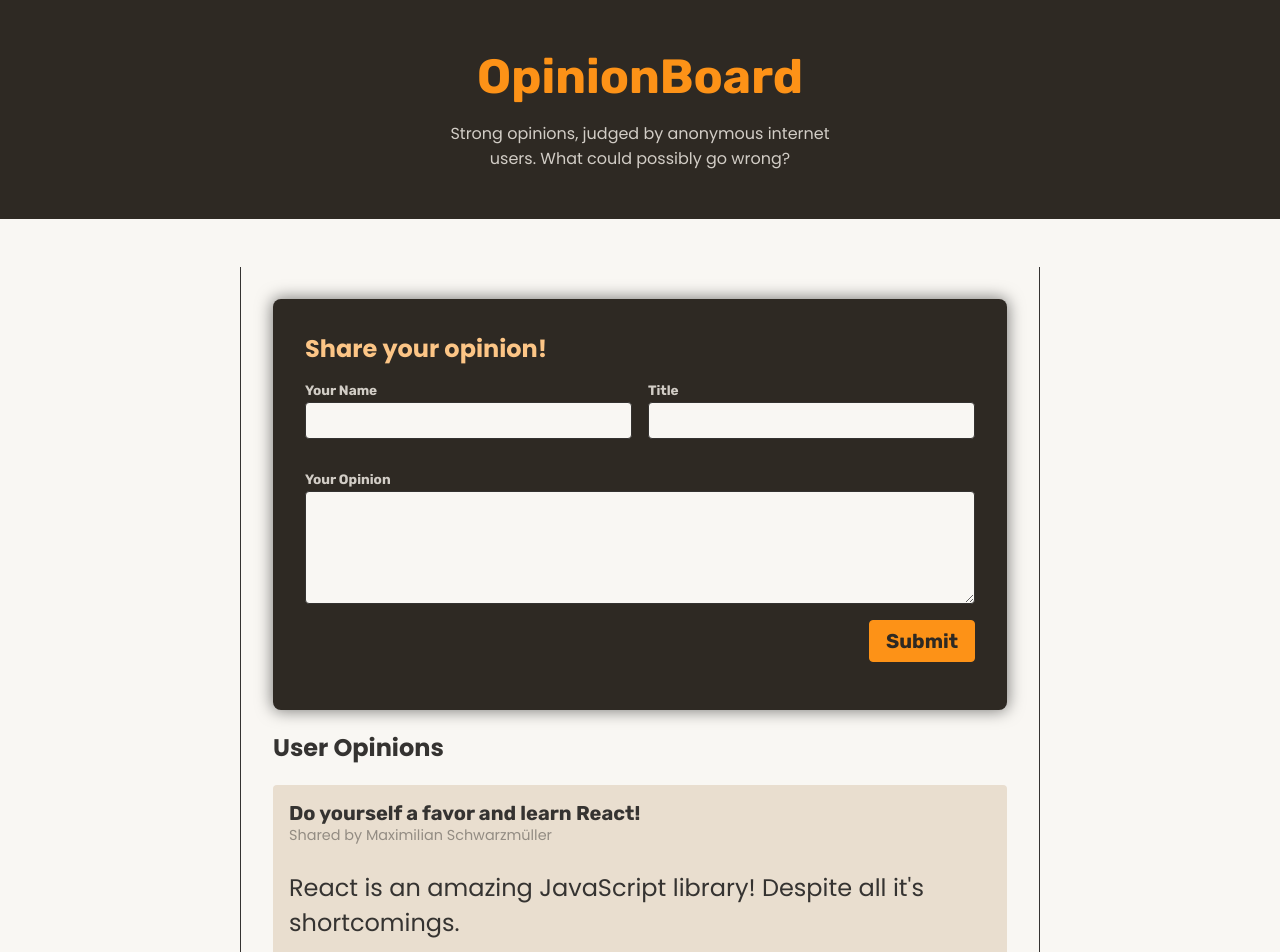
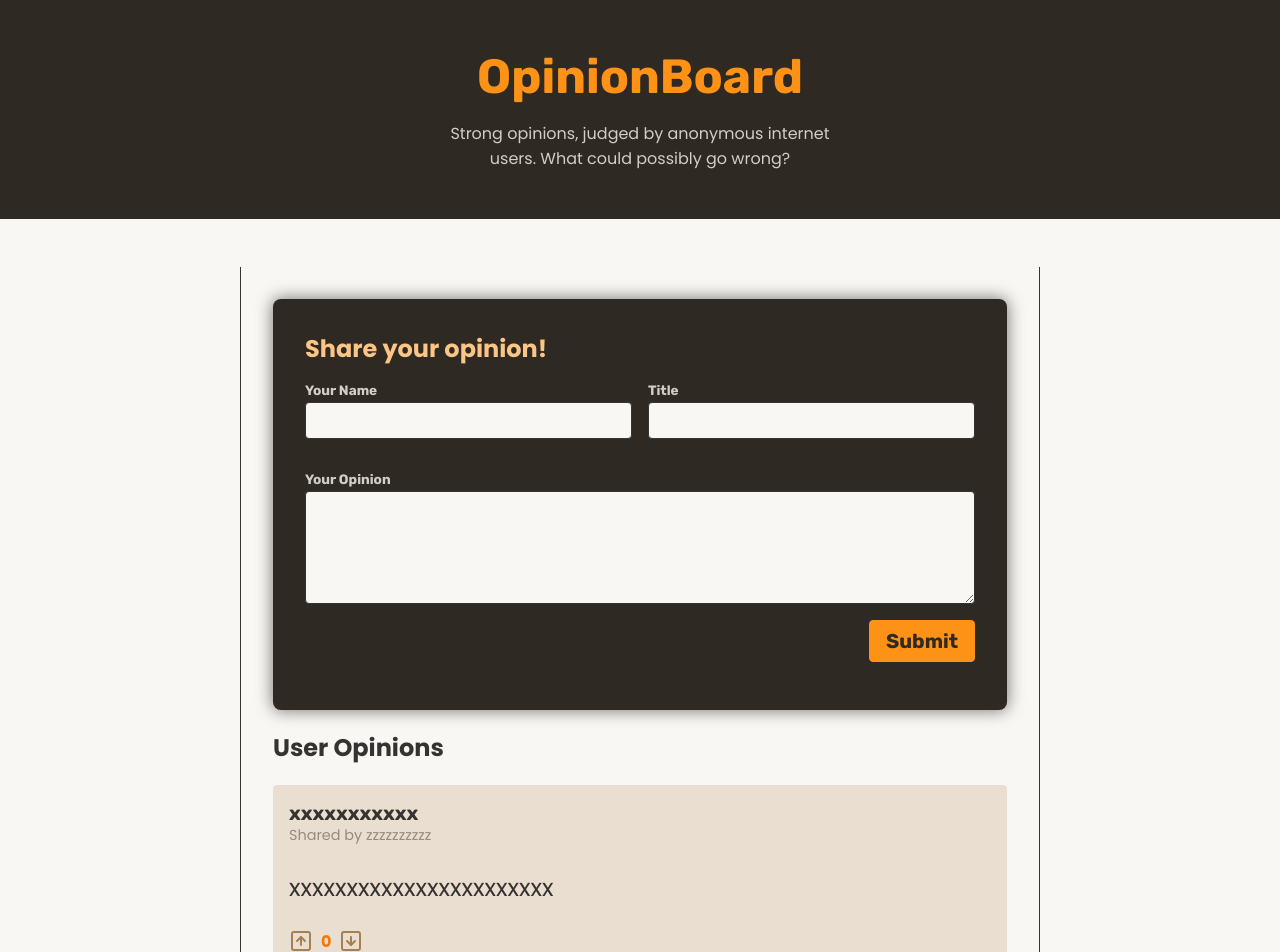
Before and after one commit to PraneethBunny123/opinion-board, a React (Vite) app: page / in a window 1280 px wide. Shown: the top 952 px of the page. Built offline with nearby package versions, Linux system fonts and the light colour scheme; data requests are answered from the project's data file.

Commit message:
Making submitAction function as async. So the object of the enteres values is send to backend using use hook with addOpinion function from OpinionsContext

```diff
--- a/backend/db.json
+++ b/backend/db.json
@@ -1,5 +1,12 @@
 {
   "opinions": [
+    {
+      "id": 1743476234488,
+      "votes": 0,
+      "userName": "zzzzzzzzzz",
+      "title": "xxxxxxxxxxx",
+      "body": "xxxxxxxxxxxxxxxxxxxxxxx"
+    },
     {
       "id": 1,
       "userName": "Maximilian Schwarzmüller",
--- a/src/components/NewOpinion.jsx
+++ b/src/components/NewOpinion.jsx
@@ -1,32 +1,37 @@
-import { useActionState } from "react";
+import { useActionState, use } from "react";
+import { OpinionsContext } from "../store/opinions-context";
 
 export function NewOpinion() {
-  function submitAction(prevAction, formData) {
-    const yourName = formData.get('userName')
+  const {addOpinion} = use(OpinionsContext)
+
+  async function submitAction(prevAction, formData) {
+
     const title = formData.get('title')
-    const opinion = formData.get('body')
+    const body = formData.get('body')
+    const userName = formData.get('userName')
 
     const errors = []
-    if(yourName.length < 1) {
+    if(userName.trim().length < 1) {
       errors.push('please enter your name')
     }
 
-    if(title.length < 1) {
+    if(title.trim().length < 1) {
       errors.push('please enter the title')
     }
 
-    if(opinion.length < 10) {
+    if(body.trim().length < 10) {
       errors.push('please enter your opinion')
     }
 
     if(errors.length > 0) {
       return {errors, enteredValues: {
-        yourName,
+        userName,
         title,
-        opinion
+        body
       }}
     }
 
+    await addOpinion({title, body, userName})
     return {errors: null}
   }
 
@@ -39,7 +44,7 @@ export function NewOpinion() {
         <div className="control-row">
           <p className="control">
             <label htmlFor="userName">Your Name</label>
-            <input type="text" id="userName" name="userName" defaultValue={formState.enteredValues?.yourName}/>
+            <input type="text" id="userName" name="userName" defaultValue={formState.enteredValues?.userName}/>
           </p>
 
           <p className="control">
@@ -49,7 +54,7 @@ export function NewOpinion() {
         </div>
         <p className="control">
           <label htmlFor="body">Your Opinion</label>
-          <textarea id="body" name="body" rows={5} defaultValue={formState.enteredValues?.opinion}></textarea>
+          <textarea id="body" name="body" rows={5} defaultValue={formState.enteredValues?.body}></textarea>
         </p>
 
         {formState.errors && (
```
